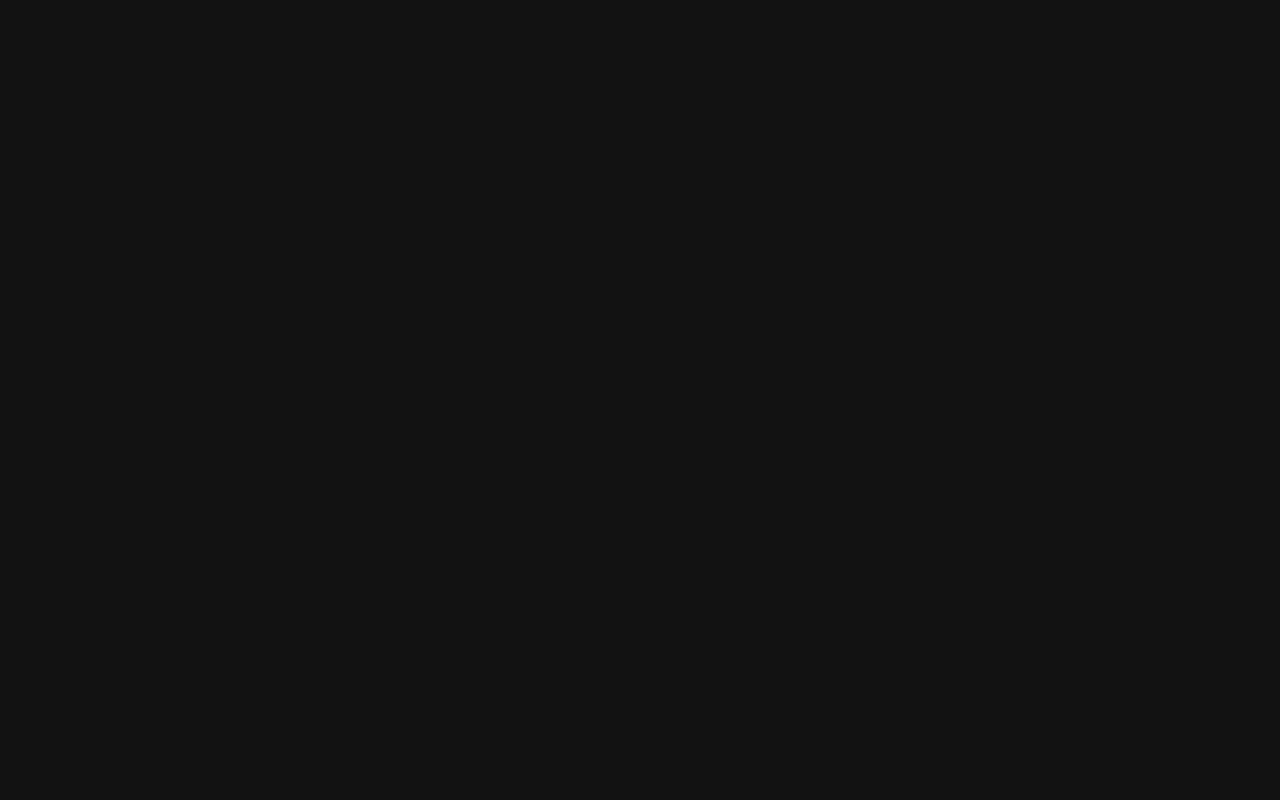
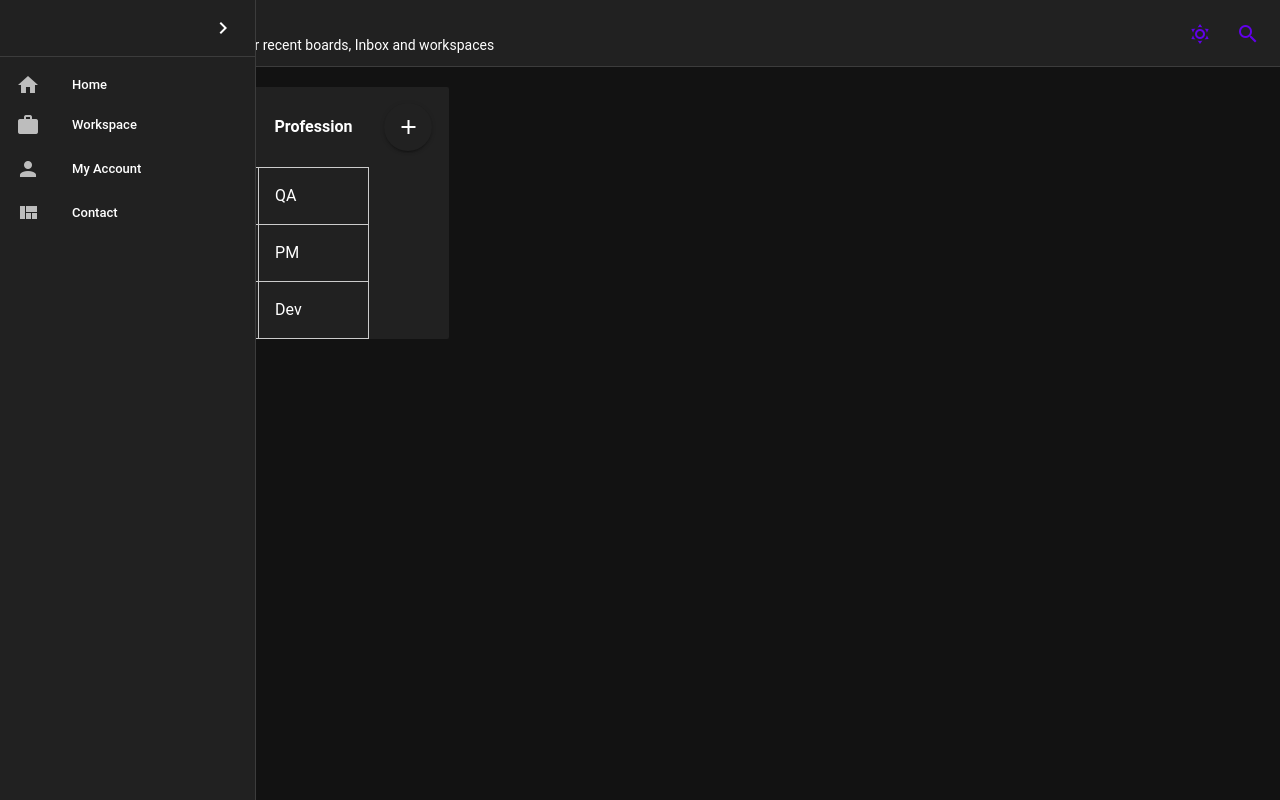
Before and after one commit to disage/vue-crm, a Vue app: page /boards/1 in a window 1280 px wide. Before the commit this address had no page. Built offline with nearby package versions, Linux system fonts and the light colour scheme.

Commit message:
init BoardView page

```diff
--- a/src/App.vue
+++ b/src/App.vue
@@ -1,3 +1,20 @@
 <template>
-  <router-view />
+  <v-layout>
+    <v-main>
+      <HomeBanner />
+      <SidebarComponent />
+      <router-view />
+    </v-main>
+  </v-layout>
 </template>
+
+<script lang="ts">
+import HomeBanner from '@/components/HomeBanner.vue'
+import SidebarComponent from '@/components/SidebarComponent.vue'
+export default {
+  components: {
+    SidebarComponent,
+    HomeBanner
+  }
+}
+</script>
--- a/src/components/HomeBanner.vue
+++ b/src/components/HomeBanner.vue
@@ -1,6 +1,6 @@
 <template>
     <div>
-        <v-banner lines="one" icon="mdi-account" color="deep-purple-accent-4" class="my-4">
+        <v-banner lines="one" icon="mdi-account" color="deep-purple-accent-4">
             <div>
                 <v-banner-text>
                     <h4>Good night, User!</h4>
--- a/src/components/SidebarComponent.vue
+++ b/src/components/SidebarComponent.vue
@@ -8,10 +8,15 @@
 
     <v-divider></v-divider>
 
-    <v-list density="compact" nav>
+    <v-list density="compact" nav class="sidebar-links">
+      <router-link to="/">
+        <v-list-item prepend-icon="mdi mdi-home" title="Home" value="home"></v-list-item>
+      </router-link>
       <v-list-item prepend-icon="mdi-briefcase" title="Workspace" value="workspace"></v-list-item>
       <v-list-item prepend-icon="mdi-account" title="My Account" value="account"></v-list-item>
-      <v-list-item prepend-icon="mdi-account-group-outline" title="Users" value="users"></v-list-item>
+      <router-link to="/boards/0001">
+        <v-list-item prepend-icon="mdi mdi-view-quilt" title="Contact" value="contact"></v-list-item>
+      </router-link>
     </v-list>
   </v-navigation-drawer>
 </template>
@@ -22,3 +27,12 @@ import { ref } from 'vue'
 const drawer = ref(true)
 const rail = ref(true)
 </script>
+
+<style lang="scss">
+.sidebar-links {
+  a {
+    color: inherit;
+    text-decoration: none;
+  }
+}
+</style>
--- a/src/router/index.ts
+++ b/src/router/index.ts
@@ -1,11 +1,18 @@
 import { createRouter, createWebHistory, RouteRecordRaw } from 'vue-router'
 import HomeView from '../views/HomeView.vue'
+import BoardView from '../views/BoardView.vue'
 
 const routes: Array<RouteRecordRaw> = [
   {
     path: '/',
     name: 'home',
     component: HomeView
+  },
+  {
+    path: '/boards/:id',
+    name: 'BoardDetail',
+    component: BoardView,
+    props: true
   },
   {
     path: '/about',
--- /dev/null
+++ b/src/views/BoardView.vue
@@ -0,0 +1,164 @@
+<template>
+  <div class="board-view">
+    <table>
+      <thead>
+        <tr>
+          <th v-for="(column, index) in columns" :key="column.id" @dragstart="onDragStart($event, index)"
+            @dragover.prevent="onDragOver" @drop="onDrop($event, index)" draggable="true">
+            {{ column.name }}
+          </th>
+          <th>
+            <div class="add-column-button">
+              <v-menu v-model="isAddColumnMenuOpen" :close-on-content-click="false" location="end">
+                <template v-slot:activator="{ props }">
+                  <v-btn icon="mdi mdi-plus" @click="resetInput" v-bind="props" />
+                </template>
+
+                <v-card min-width="300">
+                  <v-list>
+                    <v-list-item>
+                      <v-text-field v-model="newColumnName" label="Field name" variant="solo-filled" />
+                    </v-list-item>
+                    <v-list-item>
+                      <v-autocomplete v-model="newColumnType" label="Field type"
+                        :items="['Text', 'Number', 'Date', 'Single Select', 'Multiple Select', 'Email', 'Phone']"
+                        variant="solo-filled" />
+                    </v-list-item>
+                  </v-list>
+
+                  <v-card-actions>
+                    <v-btn variant="text" @click="isAddColumnMenuOpen = false"> Cancel </v-btn>
+                    <v-btn color="primary" variant="text" @click="addColumn">Add</v-btn>
+                  </v-card-actions>
+                </v-card>
+              </v-menu>
+            </div>
+          </th>
+        </tr>
+      </thead>
+      <tbody>
+        <tr v-for="item in data" :key="item.id">
+          <td v-for="(columnValue, columnName) in item.columns" :key="columnName">
+            {{ columnValue }}
+          </td>
+        </tr>
+      </tbody>
+    </table>
+  </div>
+</template>
+
+<script>
+import { ref } from 'vue'
+
+export default {
+  setup () {
+    const isAddColumnMenuOpen = ref(false)
+    const newColumnName = ref('')
+    const newColumnType = ref('')
+    const columns = ref([
+      { id: 1, name: 'ID', type: 'text' },
+      { id: 2, name: 'Name', type: 'text' },
+      { id: 3, name: 'Age', type: 'number' },
+      { id: 4, name: 'Profession', type: 'singleSelect' }
+    ])
+    const data = ref([
+      { id: 1, columns: { column1: 1, column2: 'Alex', column3: 21, column4: 'QA' } },
+      { id: 2, columns: { column1: 2, column2: 'Dima', column3: 22, column4: 'PM' } },
+      { id: 3, columns: { column1: 3, column2: 'Vlad', column3: 24, column4: 'Dev' } }
+    ])
+
+    const onDragStart = (e, columnIndex) => {
+      e.dataTransfer.setData('text/plain', columnIndex.toString())
+    }
+
+    const onDragOver = (e) => {
+      e.preventDefault()
+    }
+
+    const resetInput = () => {
+      newColumnName.value = ''
+      newColumnType.value = ''
+    }
+
+    const addColumn = () => {
+      if (newColumnName.value.trim() !== '' && newColumnType.value.trim() !== '') {
+        columns.value.push({ id: columns.value.length + 1, name: newColumnName.value, type: newColumnType.value })
+        const newColumnKey = `column${columns.value.length + 1}`
+
+        data.value.forEach(item => {
+          switch (newColumnType.value.toLowerCase()) {
+            case 'text':
+            case 'email':
+            case 'singleselect':
+              item.columns[newColumnKey] = ''
+              break
+            case 'number':
+            case 'phone':
+              item.columns[newColumnKey] = 0
+              break
+            default:
+              item.columns[newColumnKey] = ''
+          }
+        })
+
+        isAddColumnMenuOpen.value = false
+        newColumnName.value = ''
+        newColumnType.value = ''
+      }
+    }
+
+    const onDrop = (e, targetColumnIndex) => {
+      const draggedColumnIndex = parseInt(e.dataTransfer.getData('text/plain'))
+
+      if (targetColumnIndex !== draggedColumnIndex) {
+        const tempColumn = columns.value.splice(draggedColumnIndex, 1)[0]
+        columns.value.splice(targetColumnIndex, 0, tempColumn)
+
+        data.value.forEach(item => {
+          const columnsArray = Object.entries(item.columns)
+          const temp = columnsArray[draggedColumnIndex]
+          columnsArray[draggedColumnIndex] = columnsArray[targetColumnIndex]
+          columnsArray[targetColumnIndex] = temp
+          item.columns = Object.fromEntries(columnsArray)
+        })
+      }
+    }
+
+    return { addColumn, columns, data, isAddColumnMenuOpen, newColumnName, newColumnType, onDragOver, onDragStart, onDrop, resetInput }
+  }
+}
+</script>
+
+<style>
+.board-view {
+  padding: 20px 0px 20px 20px;
+}
+
+th {
+  border: 1px solid #ddd;
+  padding: 8px;
+  cursor: move;
+}
+
+.add-column-button {
+  cursor: pointer;
+}
+
+table {
+  background: rgb(var(--v-theme-surface)) !important;
+  border-radius: 2px;
+}
+
+table,
+th,
+td {
+  border-collapse: collapse;
+  border: 0;
+  padding: 16px;
+  margin: 0;
+}
+
+td {
+  border: 0.2px solid #ccc;
+}
+</style>
--- a/src/views/HomeView.vue
+++ b/src/views/HomeView.vue
@@ -1,8 +1,4 @@
 <template>
-  <v-layout>
-    <SidebarComponent />
-    <v-main>
-      <HomeBanner />
   <v-expansion-panels>
     <v-expansion-panel>
       <v-expansion-panel-title>Recently visited</v-expansion-panel-title>
@@ -30,19 +26,10 @@
       </v-expansion-panel-text>
     </v-expansion-panel>
   </v-expansion-panels>
-    </v-main>
-  </v-layout>
 </template>
 
 <script lang="ts">
-import SidebarComponent from '@/components/SidebarComponent.vue'
-import HomeBanner from '@/components/HomeBanner.vue'
-
 export default {
-  components: {
-    SidebarComponent,
-    HomeBanner
-  },
   setup () {
     const items = [
       {
@@ -67,7 +54,6 @@ export default {
         description: 'work managment > My workspace'
 
       }
-      // Додайте інші елементи за потребою
     ]
     return { items }
   }
```
Lines whose indentation alone changed are shown as unchanged.
